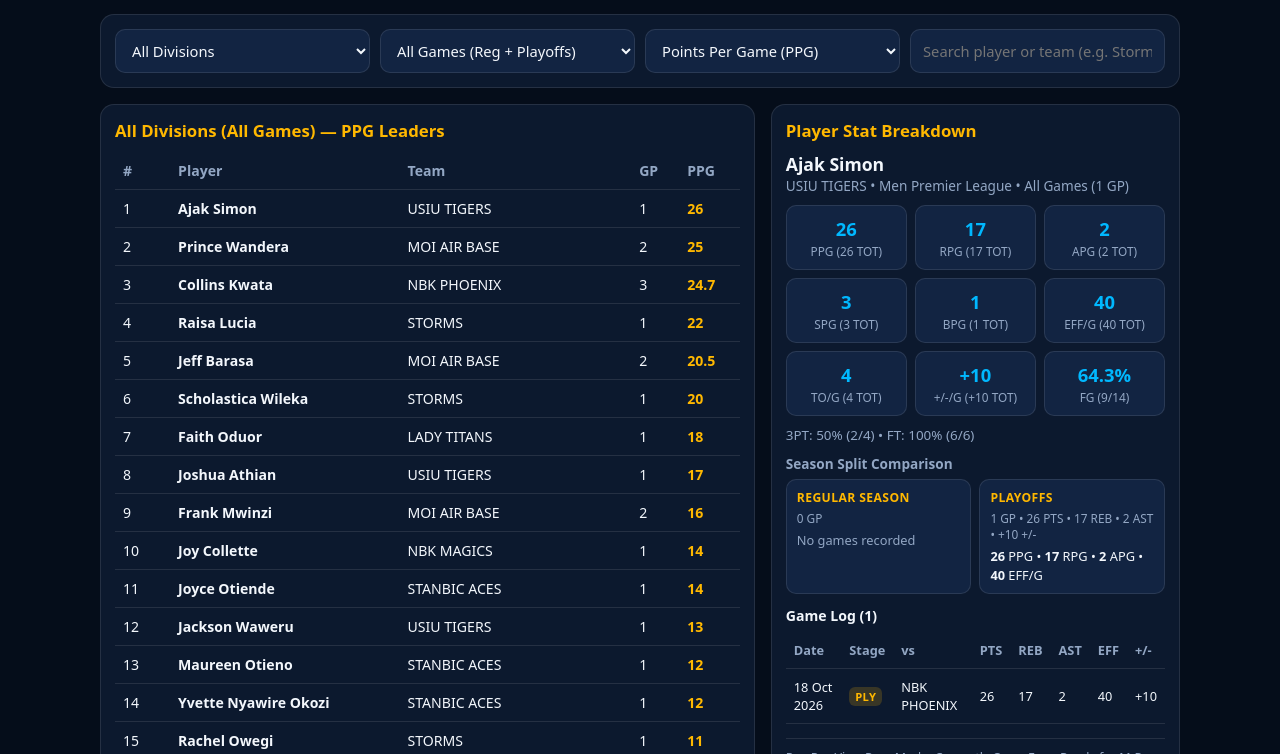
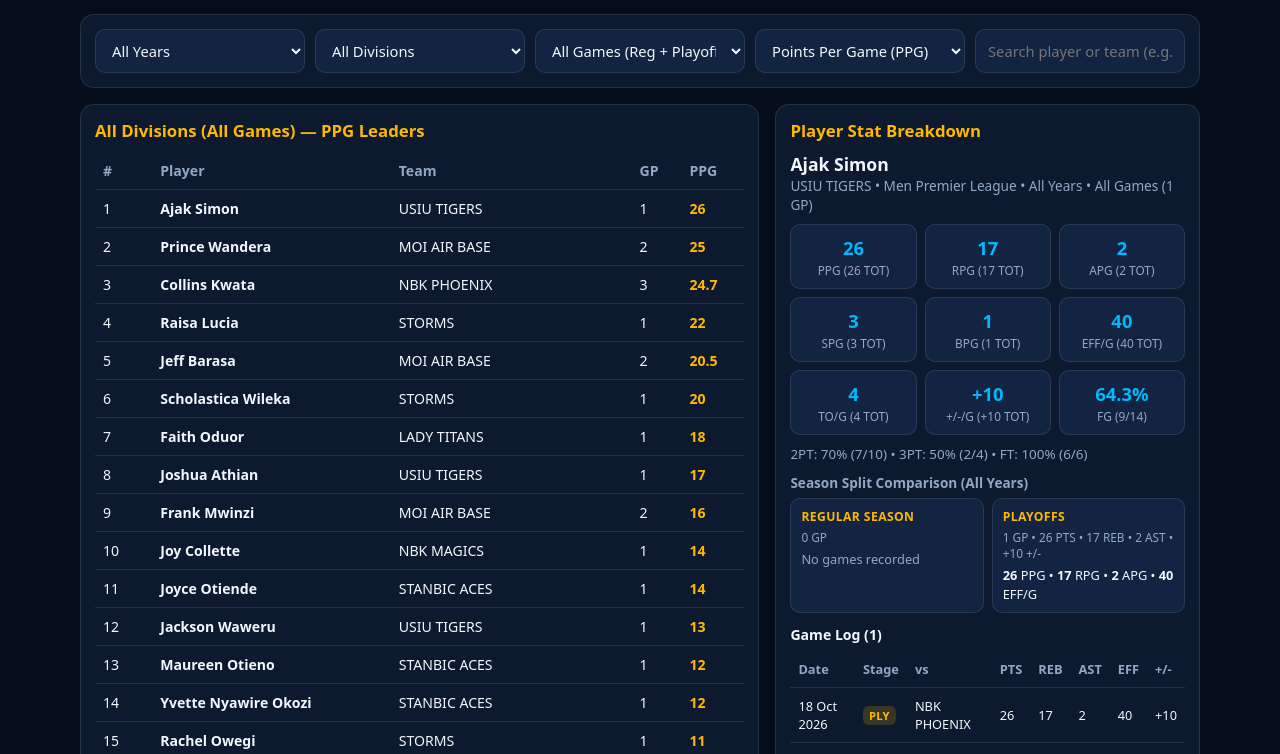
Before and after one commit to jpmulatya-netizen/knbl-stats-hub, a plain HTML site: page index.html in a window 1280 px wide. Shown: the part 107-861 px from the top of the page. Drawn offline with Linux system fonts and the light colour scheme.

Commit message:
Add Year filter and shooting percentage leaderboards (FT%, FG%, 2P%, 3P%)

```diff
--- a/index.html
+++ b/index.html
@@ -17,7 +17,7 @@
     }
     * { box-sizing: border-box; margin: 0; padding: 0; font-family: system-ui, -apple-system, Segoe UI, Roboto, sans-serif; }
     body { background: var(--bg); color: var(--text); min-height: 100vh; padding: 16px; }
-    .container { max-width: 1080px; margin: 0 auto; }
+    .container { max-width: 1120px; margin: 0 auto; }
     .topbar {
       background: linear-gradient(135deg, #0b1c36 0%, #102a52 100%);
       border: 1px solid var(--border);
@@ -47,7 +47,7 @@
       border-radius: 14px;
       padding: 14px;
       display: grid;
-      grid-template-columns: repeat(auto-fit, minmax(175px, 1fr));
+      grid-template-columns: repeat(auto-fit, minmax(165px, 1fr));
       gap: 10px;
       margin-bottom: 16px;
     }
@@ -75,6 +75,7 @@
     th { color: var(--muted); font-weight: 600; cursor: pointer; user-select: none; }
     tr.player-row:hover { background: rgba(0, 184, 255, 0.08); cursor: pointer; }
     .stat-hi { color: var(--gold); font-weight: 700; }
+    .stat-sub { color: var(--muted); font-weight: 500; font-size: 0.8rem; margin-left: 4px; }
     .detail-box { display: flex; flex-direction: column; gap: 10px; }
     .stat-pills { display: grid; grid-template-columns: repeat(3, 1fr); gap: 8px; }
     .pill {
@@ -134,6 +135,10 @@
     </div>
 
     <div class="controls">
+      <select id="yearFilter" aria-label="Filter by year">
+        <option value="ALL">All Years</option>
+      </select>
+
       <select id="divisionFilter" aria-label="Filter by division">
         <option value="ALL">All Divisions</option>
         <option value="Women Premier League">Women Premier League</option>
@@ -157,6 +162,12 @@
           <option value="tpg">Turnovers Per Game (TO/G)</option>
           <option value="epg">Efficiency Per Game (EFF/G)</option>
           <option value="pmg">Plus / Minus Per Game (+/- /G)</option>
+        </optgroup>
+        <optgroup label="Shooting Percentages">
+          <option value="ft_pct">Free Throw Percentage (FT%)</option>
+          <option value="fg_pct">Field Goal Percentage (FG%)</option>
+          <option value="two_pct">2-Point Percentage (2P%)</option>
+          <option value="tp_pct">3-Point Percentage (3P%)</option>
         </optgroup>
         <optgroup label="Season Totals">
           <option value="pts">Total Points (PTS)</option>
@@ -210,7 +221,7 @@
 
   <script>
     const PPV_ENABLED = false;
-    let DATASET = { players: [], games: [] };
+    let DATASET = { years: [], players: [], games: [] };
     let selectedPlayerKey = null;
 
     const STAT_LABELS = {
@@ -222,6 +233,10 @@
       tpg: "TO/G",
       epg: "EFF/G",
       pmg: "+/-/G",
+      ft_pct: "FT%",
+      fg_pct: "FG%",
+      two_pct: "2P%",
+      tp_pct: "3P%",
       pts: "PTS (TOT)",
       reb: "REB (TOT)",
       ast: "AST (TOT)",
@@ -238,17 +253,57 @@
       fta: "FTA (TOT)",
     };
 
+    const PCT_META = {
+      ft_pct: { madeKey: "ftm", attKey: "fta" },
+      fg_pct: { madeKey: "fgm", attKey: "fga" },
+      two_pct: { madeKey: "two_pm", attKey: "two_pa" },
+      tp_pct: { madeKey: "tpm", attKey: "tpa" },
+    };
+
     const STAGE_LABELS = {
       all: "All Games",
       regular: "Regular Season",
       playoffs: "Playoffs"
     };
 
-    function getStageStats(player, stageKey) {
-      if (player && player.splits && player.splits[stageKey]) {
-        return player.splits[stageKey];
+    function enrichTwoPointStats(s) {
+      if (!s) return s;
+      const two_pm = Math.max(0, Number((Number(s.fgm ?? 0) - Number(s.tpm ?? 0)).toFixed(1)));
+      const two_pa = Math.max(0, Number((Number(s.fga ?? 0) - Number(s.tpa ?? 0)).toFixed(1)));
+      const two_pct = two_pa > 0 ? Number(((two_pm / two_pa) * 100).toFixed(1)) : 0.0;
+      return { ...s, two_pm, two_pa, two_pct };
+    }
+
+    function extractGameYear(g) {
+      if (g && g.year && g.year !== "Unknown") return String(g.year);
+      const match = String(g?.date || "").match(/\b(20\d{2})\b/);
+      return match ? match[1] : "Unknown";
+    }
+
+    function getScopedSplits(player, yearVal) {
+      if (yearVal === "ALL") {
+        return {
+          all: enrichTwoPointStats(player.splits?.all || player),
+          regular: enrichTwoPointStats(player.splits?.regular),
+          playoffs: enrichTwoPointStats(player.splits?.playoffs),
+        };
       }
-      return player;
+      if (player.by_year && player.by_year[yearVal]) {
+        return {
+          all: enrichTwoPointStats(player.by_year[yearVal].all),
+          regular: enrichTwoPointStats(player.by_year[yearVal].regular),
+          playoffs: enrichTwoPointStats(player.by_year[yearVal].playoffs),
+        };
+      }
+      return { all: null, regular: null, playoffs: null };
+    }
+
+    function getStageStats(player, stageKey, yearVal) {
+      const splits = getScopedSplits(player, yearVal);
+      if (splits && splits[stageKey]) {
+        return splits[stageKey];
+      }
+      return yearVal === "ALL" ? enrichTwoPointStats(player) : null;
     }
 
     function getPlayerKey(player) {
@@ -269,12 +324,36 @@
       return num > 0 ? `+${num}` : `${num}`;
     }
 
-    function formatLeaderboardValue(statKey, rawVal) {
-      const val = rawVal ?? 0;
+    function formatLeaderboardValue(statKey, stats) {
+      if (!stats) return "0";
+      if (PCT_META[statKey]) {
+        const { madeKey, attKey } = PCT_META[statKey];
+        const pct = Number(stats[statKey] ?? 0).toFixed(1);
+        const made = stats[madeKey] ?? 0;
+        const att = stats[attKey] ?? 0;
+        return `${pct}%<span class="stat-sub">(${made}/${att})</span>`;
+      }
+      const val = stats[statKey] ?? 0;
       if (statKey === "pmg" || statKey === "plus_minus") {
         return formatSignedStat(val);
       }
       return val;
+    }
+
+    function populateYearFilter() {
+      const yearSelect = document.getElementById("yearFilter");
+      const currentVal = yearSelect.value || "ALL";
+      const yearSet = new Set(Array.isArray(DATASET.years) ? DATASET.years.map(String) : []);
+      if (!yearSet.size && Array.isArray(DATASET.games)) {
+        DATASET.games.forEach(g => {
+          const y = extractGameYear(g);
+          if (y !== "Unknown") yearSet.add(y);
+        });
+      }
+      const sortedYears = Array.from(yearSet).sort((a, b) => b.localeCompare(a));
+      yearSelect.innerHTML = `<option value="ALL">All Years</option>` +
+        sortedYears.map(y => `<option value="${y}">${y} Season</option>`).join("");
+      yearSelect.value = sortedYears.includes(currentVal) ? currentVal : "ALL";
     }
 
     async function loadData() {
@@ -283,12 +362,14 @@
         if (!res.ok) throw new Error("JSON not found");
         DATASET = await res.json();
       } catch (e) {
-        DATASET = { players: [], games: [] };
+        DATASET = { years: [], players: [], games: [] };
       }
+      populateYearFilter();
       render();
     }
 
     function render() {
+      const yearVal = document.getElementById("yearFilter").value;
       const divVal = document.getElementById("divisionFilter").value;
       const stageVal = document.getElementById("stageFilter").value;
       const statKey = document.getElementById("statSelect").value;
@@ -296,27 +377,40 @@
 
       const statLabel = STAT_LABELS[statKey] || statKey.toUpperCase();
       const stageLabel = STAGE_LABELS[stageVal] || "All Games";
+      const yearPrefix = yearVal === "ALL" ? "" : `${yearVal} • `;
 
       document.getElementById("activeStatHeader").textContent = statLabel;
       document.getElementById("tableTitle").textContent =
-        `${divVal === "ALL" ? "All Divisions" : divVal} (${stageLabel}) — ${statLabel} Leaders`;
+        `${yearPrefix}${divVal === "ALL" ? "All Divisions" : divVal} (${stageLabel}) — ${statLabel} Leaders`;
 
       const filtered = DATASET.players
-        .map(p => ({ base: p, stats: getStageStats(p, stageVal) }))
+        .map(p => ({ base: p, stats: getStageStats(p, stageVal, yearVal) }))
         .filter(({ base, stats }) => {
+          if (!stats) return false;
           const divMatch = divVal === "ALL" || base.division === divVal;
           const qMatch = !query ||
             base.player.toLowerCase().includes(query) ||
             base.team.toLowerCase().includes(query);
           const stageGp = stats?.gp ?? 0;
-          const stageMatch = stageVal === "all" || stageGp > 0;
+          const stageMatch = (yearVal !== "ALL" || stageVal !== "all") ? stageGp > 0 : true;
           return divMatch && qMatch && stageMatch;
         })
-        .sort((a, b) => (b.stats?.[statKey] ?? 0) - (a.stats?.[statKey] ?? 0));
+        .sort((a, b) => {
+          if (PCT_META[statKey]) {
+            const { madeKey, attKey } = PCT_META[statKey];
+            const aAtt = Number(a.stats?.[attKey] ?? 0);
+            const bAtt = Number(b.stats?.[attKey] ?? 0);
+            if ((aAtt > 0) !== (bAtt > 0)) return bAtt > 0 ? 1 : -1;
+            const pctDiff = Number(b.stats?.[statKey] ?? 0) - Number(a.stats?.[statKey] ?? 0);
+            if (pctDiff !== 0) return pctDiff;
+            return Number(b.stats?.[madeKey] ?? 0) - Number(a.stats?.[madeKey] ?? 0);
+          }
+          return Number(b.stats?.[statKey] ?? 0) - Number(a.stats?.[statKey] ?? 0);
+        });
 
       const tbody = document.getElementById("leaderboardBody");
       if (!filtered.length) {
-        tbody.innerHTML = `<tr><td colspan="5" class="empty">No matching players found for ${stageLabel}. Export <code>knbl_dashboard_data.json</code> or adjust filters.</td></tr>`;
+        tbody.innerHTML = `<tr><td colspan="5" class="empty">No matching players found for ${yearPrefix}${stageLabel}. Export <code>knbl_dashboard_data.json</code> or adjust filters.</td></tr>`;
         document.getElementById("playerDetail").innerHTML = `<p class="empty">No player selected for this filter.</p>`;
         return;
       }
@@ -329,7 +423,7 @@
             <td><strong>${base.player}</strong></td>
             <td>${base.team}</td>
             <td>${stats.gp}</td>
-            <td class="stat-hi">${formatLeaderboardValue(statKey, stats[statKey])}</td>
+            <td class="stat-hi">${formatLeaderboardValue(statKey, stats)}</td>
           </tr>
         `;
       }).join("");
@@ -338,7 +432,7 @@
         tr.addEventListener("click", () => {
           selectedPlayerKey = decodeURIComponent(tr.dataset.pkey);
           const match = filtered.find(item => getPlayerKey(item.base) === selectedPlayerKey) || filtered[0];
-          renderPlayerDetail(match.base, stageVal);
+          renderPlayerDetail(match.base, stageVal, yearVal);
         });
       });
 
@@ -346,7 +440,7 @@
         (selectedPlayerKey && filtered.find(item => getPlayerKey(item.base) === selectedPlayerKey)) ||
         filtered[0];
       selectedPlayerKey = getPlayerKey(activeMatch.base);
-      renderPlayerDetail(activeMatch.base, stageVal);
+      renderPlayerDetail(activeMatch.base, stageVal, yearVal);
     }
 
     function renderSplitBox(title, s) {
@@ -370,22 +464,25 @@
       `;
     }
 
-    function renderPlayerDetail(p, stageVal) {
+    function renderPlayerDetail(p, stageVal, yearVal) {
       const detail = document.getElementById("playerDetail");
-      const activeStats = getStageStats(p, stageVal);
-      const regStats = p.splits?.regular;
-      const plyStats = p.splits?.playoffs;
+      const scopedSplits = getScopedSplits(p, yearVal);
+      const activeStats = scopedSplits[stageVal] || getStageStats(p, stageVal, yearVal);
+      const regStats = scopedSplits.regular;
+      const plyStats = scopedSplits.playoffs;
+      const yearLabel = yearVal === "ALL" ? "All Years" : yearVal;
 
       const playerGames = DATASET.games.filter(g => {
         const samePlayer = g.player === p.player && g.team === p.team && (!g.division || g.division === p.division);
+        const yearMatch = yearVal === "ALL" || extractGameYear(g) === yearVal;
         const stageMatch = stageVal === "all" || String(g.stage || "regular").toLowerCase() === stageVal;
-        return samePlayer && stageMatch;
+        return samePlayer && yearMatch && stageMatch;
       });
 
       detail.innerHTML = `
         <div>
           <div style="font-size:1.1rem;font-weight:700;">${p.player}</div>
-          <div style="color:var(--muted);font-size:0.85rem;">${p.team} • ${p.division} • ${STAGE_LABELS[stageVal] || "All Games"} (${activeStats.gp} GP)</div>
+          <div style="color:var(--muted);font-size:0.85rem;">${p.team} • ${p.division} • ${yearLabel} • ${STAGE_LABELS[stageVal] || "All Games"} (${activeStats.gp} GP)</div>
         </div>
         <div class="stat-pills">
           <div class="pill"><div class="val">${activeStats.ppg}</div><div class="lbl">PPG (${activeStats.pts} TOT)</div></div>
@@ -399,10 +496,10 @@
           <div class="pill"><div class="val">${activeStats.fg_pct}%</div><div class="lbl">FG (${activeStats.fgm}/${activeStats.fga})</div></div>
         </div>
         <div style="font-size:0.84rem;color:var(--muted);">
-          3PT: ${activeStats.tp_pct}% (${activeStats.tpm}/${activeStats.tpa}) • FT: ${activeStats.ft_pct}% (${activeStats.ftm}/${activeStats.fta})
+          2PT: ${activeStats.two_pct}% (${activeStats.two_pm}/${activeStats.two_pa}) • 3PT: ${activeStats.tp_pct}% (${activeStats.tpm}/${activeStats.tpa}) • FT: ${activeStats.ft_pct}% (${activeStats.ftm}/${activeStats.fta})
         </div>
         <div>
-          <strong style="font-size:0.85rem;color:var(--muted);display:block;margin-bottom:6px;">Season Split Comparison</strong>
+          <strong style="font-size:0.85rem;color:var(--muted);display:block;margin-bottom:6px;">Season Split Comparison (${yearLabel})</strong>
           <div class="split-grid">
             ${renderSplitBox("Regular Season", regStats)}
             ${renderSplitBox("Playoffs", plyStats)}
@@ -428,11 +525,12 @@
                 `).join("")}
               </tbody>
             </table>
-          ` : `<p class="empty">No game rows attached for this stage.</p>`}
+          ` : `<p class="empty">No game rows attached for this filter.</p>`}
         </div>
       `;
     }
 
+    document.getElementById("yearFilter").addEventListener("change", render);
     document.getElementById("divisionFilter").addEventListener("change", render);
     document.getElementById("stageFilter").addEventListener("change", render);
     document.getElementById("statSelect").addEventListener("change", render);
```
